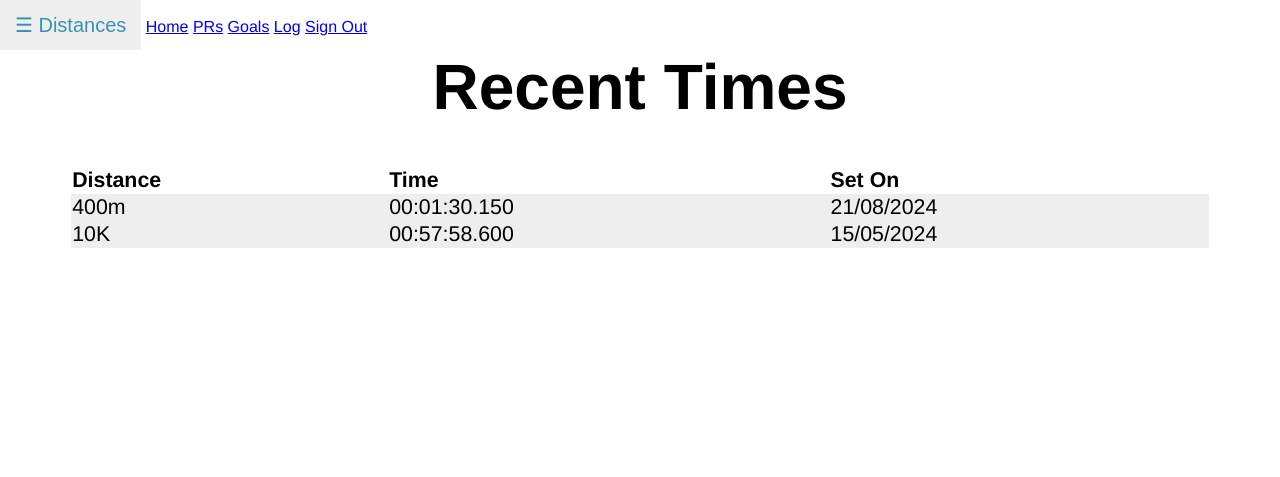
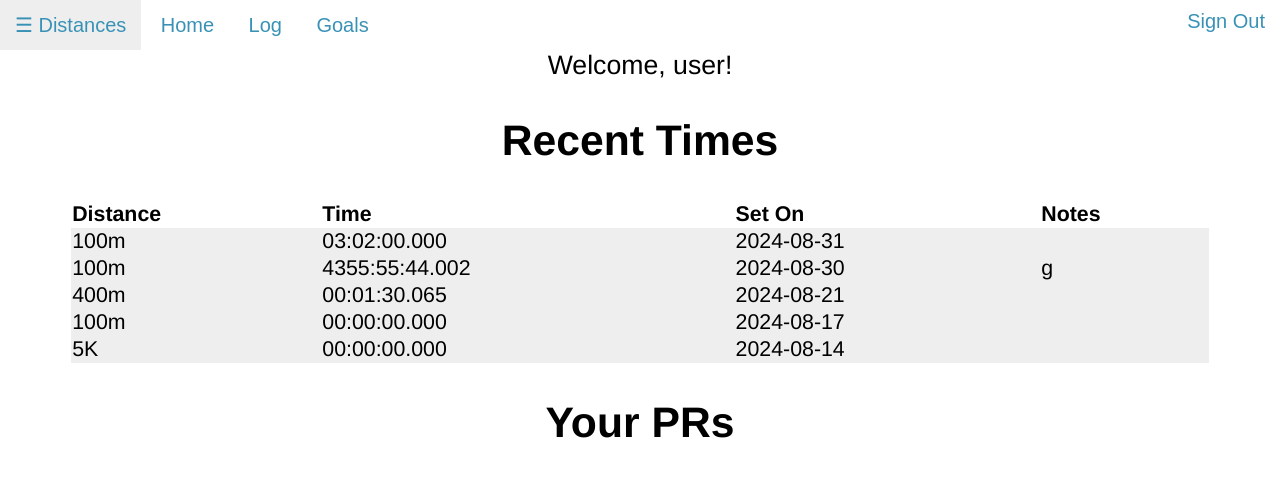
Before and after one commit to ismaeelawad/track, a Flask app: page / in a window 1280 px wide. Shown: the top 477 px of the page. Run offline with Flask 3, Linux system fonts and the light colour scheme; a user stored in the database is signed in; some libraries are stand-ins or nearby versions.

Commit message:
added distances pages and changed index

```diff
--- a/app.py
+++ b/app.py
@@ -40,8 +40,12 @@ def load_dists():
 @app.route("/")
 @login_required
 def index():
+    username = db.execute("SELECT username FROM users WHERE id = ?", session["user_id"])[0]["username"]
+    times = db.execute("SELECT * FROM times WHERE user_id = ? ORDER BY date DESC LIMIT 5", session["user_id"])
+    for time in times:
+        time["distance"] = db.execute("SELECT distance FROM distances WHERE id = ?", time["dist_id"])[0]["distance"]
     load_dists()
-    return render_template("index.html", dists=dists)
+    return render_template("index.html", dists=dists, username=username, times=times)
 
 @app.route("/login", methods=["GET", "POST"])
 def login():
@@ -113,7 +117,7 @@ def adddist():
 @app.route("/log", methods=["GET", "POST"])
 @login_required
 def log():
-    times = db.execute("SELECT * FROM times WHERE times.user_id = ? ORDER BY id DESC", session["user_id"])
+    times = db.execute("SELECT * FROM times WHERE times.user_id = ? ORDER BY date DESC", session["user_id"])
     for time in times:
         time["distance"] = db.execute("SELECT distance FROM distances WHERE id = ?", time["dist_id"])[0]["distance"]
     load_dists()
@@ -127,10 +131,10 @@ def addentry():
         return render_template("addentry.html", dists=dists)
     else:
         distance = request.form.get("distance")
-        h = int(request.form.get("h"))
-        m = int(request.form.get("m"))
-        s = int(request.form.get("s"))
-        ms = int(request.form.get("ms"))
+        h = request.form.get("h")
+        m = request.form.get("m")
+        s = request.form.get("s")
+        ms = request.form.get("ms")
         date = request.form.get("date")
         notes = request.form.get("notes")
 
@@ -139,15 +143,23 @@ def addentry():
 
         if not h:
             h = 0
+        else:
+            h = int(h)
 
         if not m:
             m = 0
+        else:
+            m = int(m)
 
         if not s:
             s = 0
+        else:
+            s = int(s)
 
         if not ms:
             ms = 0
+        else:
+            ms = int(ms)
 
         if not date:
             return render_error("Missing date!")
@@ -163,5 +175,19 @@ def addentry():
 
         return redirect("/log")
 
+
+@app.route("/distance/<dist>")
+@login_required
+def distance(dist):
+    times = db.execute("SELECT times.id, times.user_id, h, m, s, ms, date, notes, dist_id FROM times JOIN distances ON times.dist_id = distances.id WHERE times.user_id = ? AND distance = ? ORDER BY date DESC", session["user_id"], dist)
+    xArray = []
+    yArray = []
+    for time in times:
+        time["distance"] = db.execute("SELECT distance FROM distances WHERE id = ?", time["dist_id"])[0]["distance"]
+        xArray.append(time["date"])
+        yArray.append(time["h"] * 3600 + time["m"] * 60 + time["s"] + time["ms"] / 1000)
+    load_dists()
+    return render_template("distance.html", dists=dists, dist=dist, times=times, xArr=xArray, yArr=yArray)
+
 if __name__ == "__main__":
     app.run(debug=True)
--- a/static/styles.css
+++ b/static/styles.css
@@ -16,6 +16,26 @@ body {
     top: 0;
     left: 0;
     background-color: white;
+    z-index: 100;
+}
+
+.topbar button {
+    height: 100%;
+    font-size: 20px;
+    cursor: pointer;
+    background-color: white;
+    color: var(--light_blue);
+    padding: 10px 15px;
+    border: none;
+}
+
+.topbar button:hover {
+    background-color: var(--light_gray);
+}
+
+.topbar a {
+    text-decoration: none;
+    color: var(--light_blue)
 }
 
 .sidebar {
@@ -95,10 +115,6 @@ body {
     background-color: var(--light_gray);
 }
 
-#a_signout {
-    margin-right: 10px;
-}
-
 #main {
     transition: margin-left .5s;
     margin-top: 50px;
@@ -107,6 +123,16 @@ body {
 h1 {
     font-size: 48pt;
     font-weight: bold;
+    text-align: center;
+}
+
+h2 {
+    font-size: 32pt;
+    text-align: center;
+}
+
+#welcome {
+    font-size: 20pt;
     text-align: center;
 }
 
--- a/templates/index.html
+++ b/templates/index.html
@@ -1,25 +1,26 @@
 {% extends "layout.html" %}
 
-{% block title %} Index {% endblock %}
+{% block title %} Home {% endblock %}
 
 {% block body %}
-    <h1>Recent Times</h1>
+    <p id="welcome">Welcome, {{ username }}!</p>
+    <h2>Recent Times</h2>
     <table>
         <thead class="heading">
             <td>Distance</td>
             <td>Time</td>
             <td>Set On</td>
+            <td>Notes</td>
         </thead>
+        {% for entry in times %}
         <tr>
-            <td>400m</td>
-            <td>00:01:30.150</td>
-            <td>21/08/2024</td>
+            <td>{{ entry["distance"] }}</td>
+            <td>{{ '%02d' % entry["h"] }}:{{ '%02d' % entry["m"] }}:{{ '%02d' % entry["s"] }}.{{ '%03d' % entry["ms"] }}</td>
+            <td>{{ entry["date"] }}</td>
+            <td>{{ entry["notes"] }}</td>
         </tr>
-        <tr>
-            <td>10K</td>
-            <td>00:57:58.600</td>
-            <td>15/05/2024</td>
-        </tr>
+        {% endfor %}
     </table>
+    <h2>Your PRs</h2>
 
 {% endblock %}
--- a/templates/layout.html
+++ b/templates/layout.html
@@ -38,11 +38,12 @@
                 isDistFormOpen = !isDistFormOpen;
             }
         </script>
+        {% block script %}{% endblock %}
     </head>
     <body>
         <div id="distSidebar" class="sidebar">
             {% for dist in dists %}
-                <a href="#">{{ dist }}</a>
+                <a href="/distance/{{ dist }}">{{ dist }}</a>
             {% endfor %}
             <a href="javascript:adddistformToggle()">&plus; Add Distance</a>
             <div class="adddistbutton" id="distForm" hidden>
@@ -54,11 +55,10 @@
         </div>
         <div id="TopBar" class="topbar">
             <button class="openbtn" onclick="sidebarToggle()">&#9776; Distances</button>
-            <a href="/">Home</a>
-            <a href="prs">PRs</a>
-            <a href="/goals">Goals</a>
-            <a href="/log">Log</a>
-            <a href="/signout" style="margin-right:5px;">Sign Out</a>
+            <a href="/"><button>Home</button></a>
+            <a href="/log"><button>Log</button></a>
+            <a href="/goals"><button>Goals</button></a>
+            <a href="/signout" style="float:right;"><button>Sign Out</button></a>
         </div>
         <div id="main">
             {% block body %}{% endblock %}
```
Also changed, not shown: templates/distance.html (added, +49 -0 lines), project.db, 1 other file.
